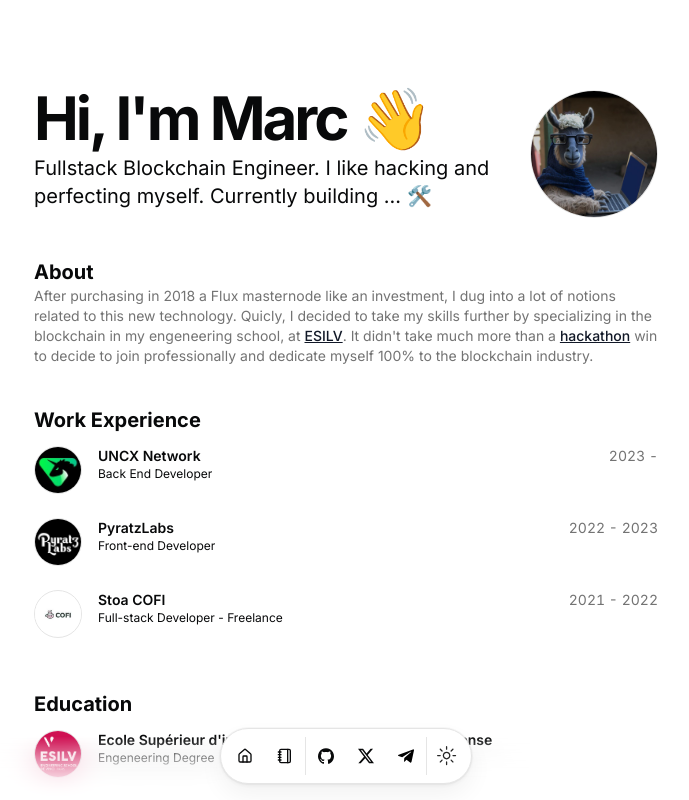
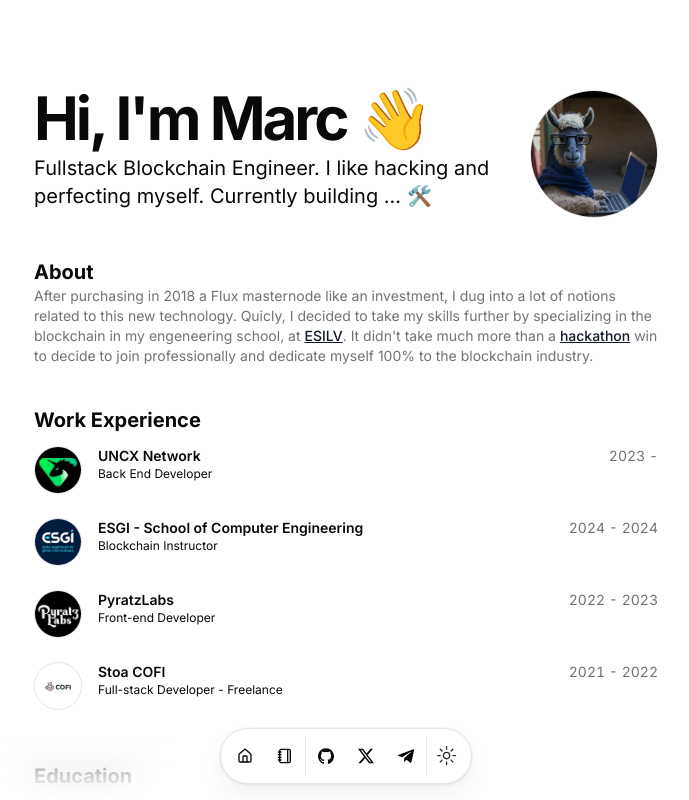
Before and after one commit to Marco75116/Portfolio_V2, a Next.js app: page / in a window 1280 px wide. Shown: the top 800 px of the page, without its empty margins (294-983 px from the left). Built offline with nearby package versions, Linux system fonts and the light colour scheme.

Commit message:
add teaching experience

```diff
--- a/src/data/resume.tsx
+++ b/src/data/resume.tsx
@@ -87,6 +87,18 @@
       end: "",
       description:
         "-Power blockchain services, ensuring its security, efficiency and scalability. \n(+600M $ TVL). \n-[Telegram Bot](https://t.me/UNCXInfoBot) which retrieves data from over 14 contracts across 5 chains.\n (+93 groups integrated +68k members). \n-Run [+40 subgraphs](https://thegraph.com/explorer?search=UNCX).\n-Run [Squid's](https://www.sqd.dev/) EVM multichain indexers, combining on-chain and off-chain data.\n-Run Squid's SOLANA indexers.\n(Retrieve real-time data from Uniswap V4, V3, and V2, erc20 balances and states for multiple others smart contracts.)",
+    },
+    {
+      company: "ESGI - School of Computer Engineering",
+      href: "https://www.esgi.fr/",
+      badges: [],
+      location: "Paris, France",
+      title: "Blockchain Instructor",
+      logoUrl: "/esgilogo.png",
+      start: "2024",
+      end: "2024",
+      description:
+        "Teaching a comprehensive blockchain course 'Blockchain Fundamentals and Programming' that covers core concepts, underlying technologies, and practical implementation. Students learn Solidity development with Foundry framework, indexers and web3 front-end, culminating in the ability to build complete decentralized applications (dApps) from scratch.",
     },
     {
       company: "PyratzLabs",
```
Also changed, not shown: public/esgilogo.png (added).
